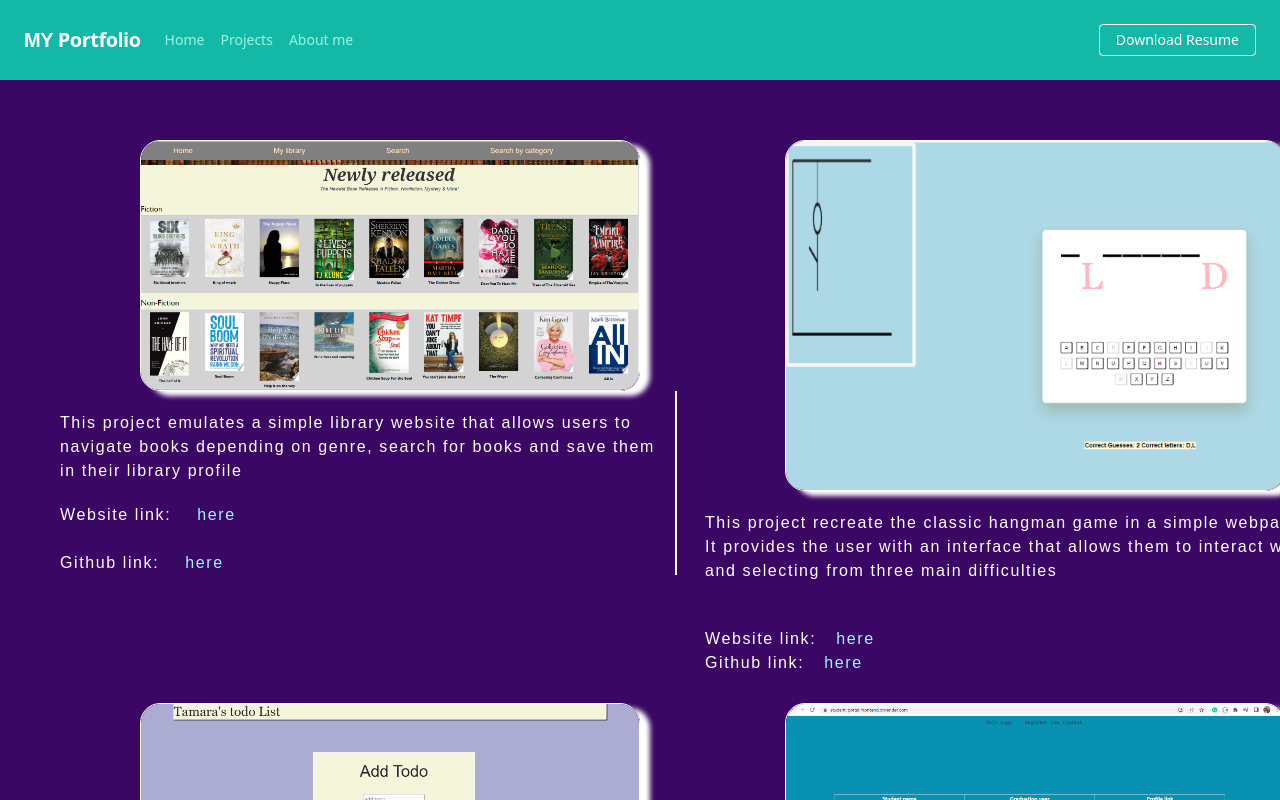
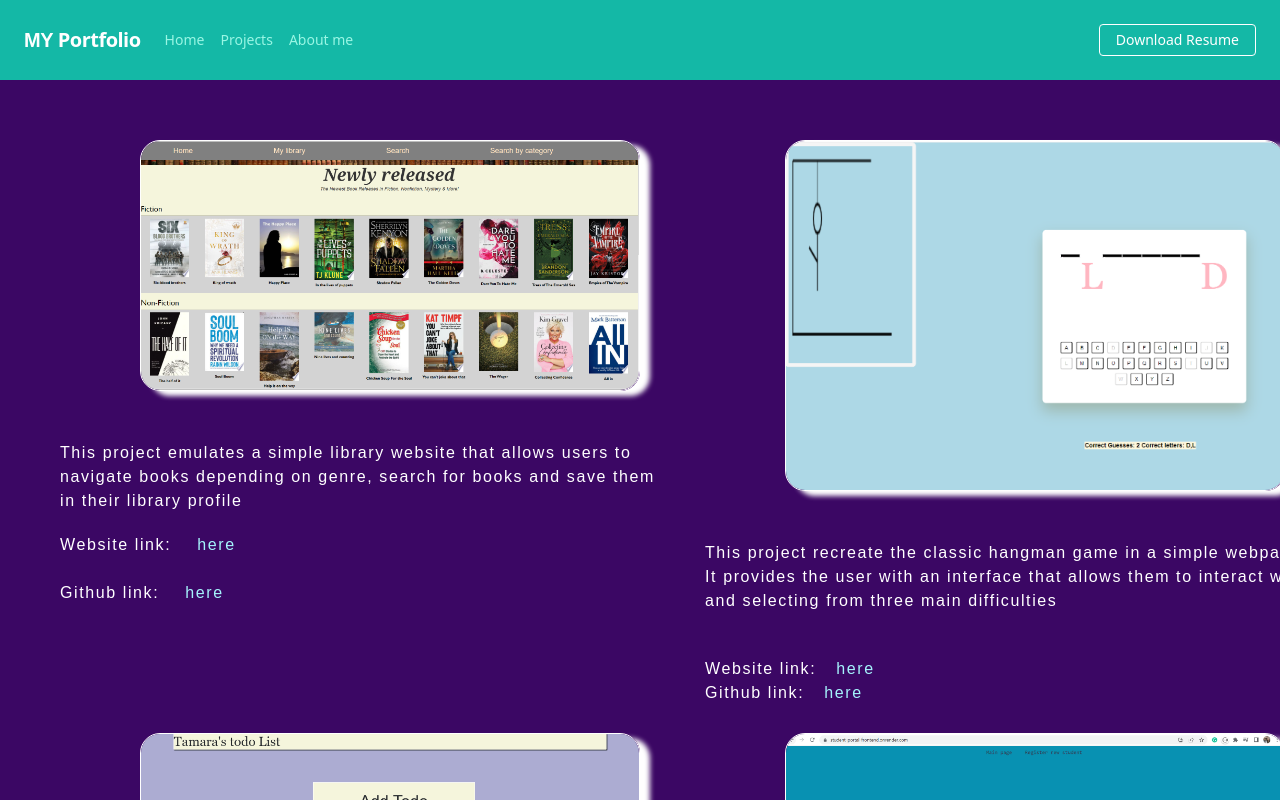
Before and after one commit to tamara-703/personal-portfolio, a React (Create React App) app: page /projects in a window 1280 px wide. Shown: the top 800 px of the page. Built offline with nearby package versions, Linux system fonts and the light colour scheme.

Commit message:
removed cursor from the projects page.

```diff
--- a/src/App.css
+++ b/src/App.css
@@ -84,7 +84,7 @@ body {
   letter-spacing: .10em; /* Adjust as needed */
   animation:
     typing 3.5s steps(40, end),
-    blink-caret .75s step-end infinite;
+    blink-caret .75s step-end 9999;
 }
 
 /* The typing effect */
@@ -95,8 +95,8 @@ body {
 
 /* The typewriter cursor effect */
 @keyframes blink-caret {
-  from, to { border-color: transparent }
-  30% { border-color: white; }
+  from, to { border-color: transparent}
+  30% { border-color: #3b0764 }
 }
 
 
--- a/src/pages/Project.js
+++ b/src/pages/Project.js
@@ -15,7 +15,8 @@ export default function Projects() {
     padding: "20px",
   }
   const paragraph = {
-    padding: "20px"
+    padding: "20px",
+    marginTop: "30px"
   }
 
   const backgroundColor = {
```
